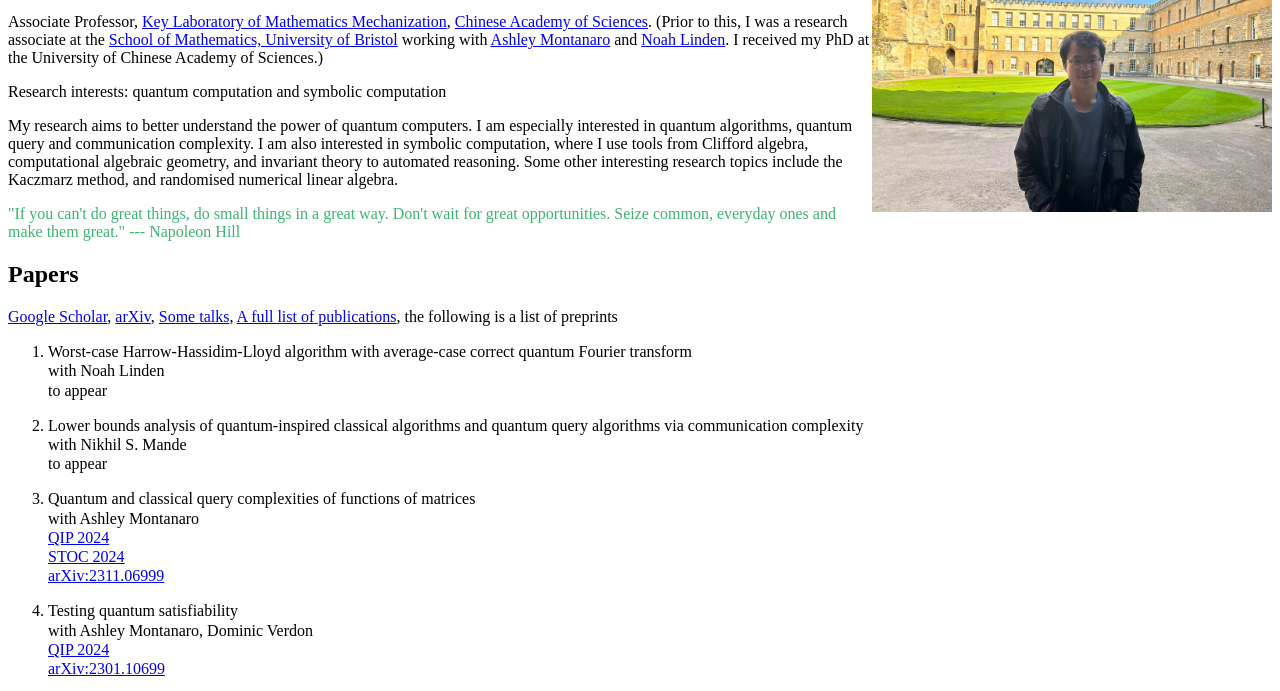
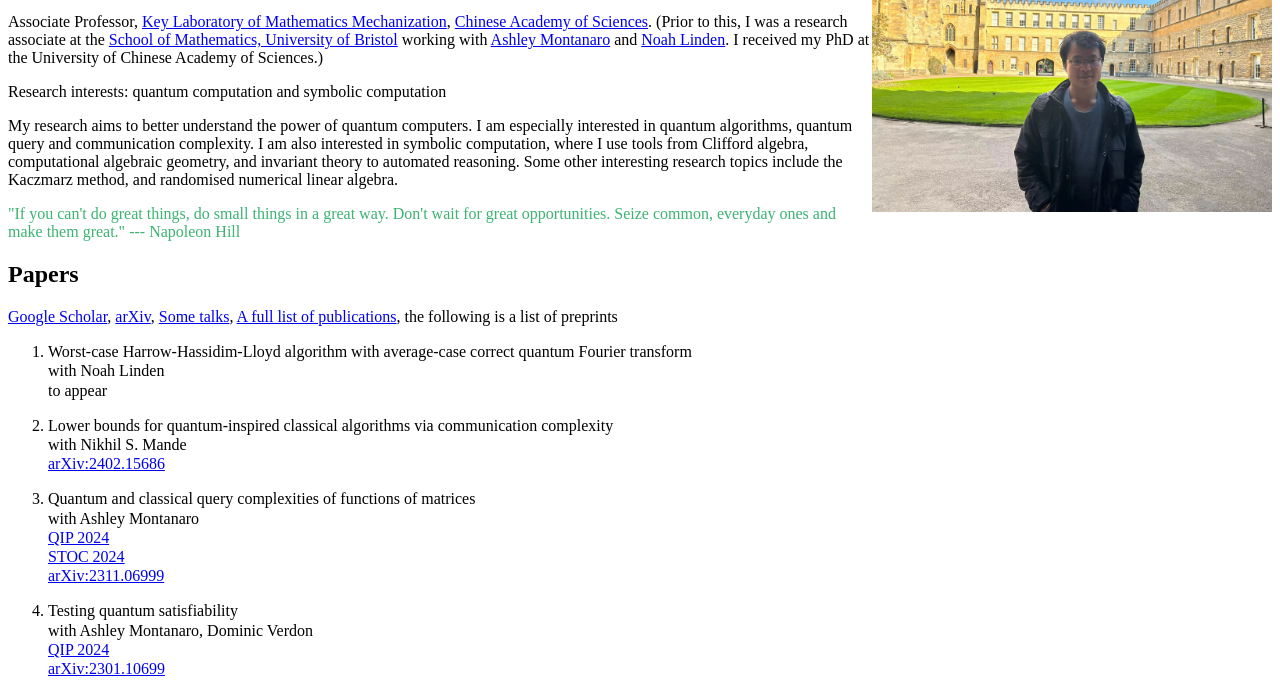
Before and after one commit to Changpeng-Shao/Changpeng-Shao.github.io, a plain HTML site: page index.html in a window 1280 px wide. Shown: the part 96-787 px from the top of the page. Drawn offline with Linux system fonts and the light colour scheme.

Commit message:
Update index.html

```diff
--- a/index.html
+++ b/index.html
@@ -64,10 +64,9 @@
 
           <li>
            <p class="small">
-                      Lower bounds analysis of quantum-inspired classical algorithms
-                        and quantum query algorithms via communication complexity <br>
+                      Lower bounds for quantum-inspired classical algorithms via communication complexity <br>
                       with Nikhil S. Mande <br>
-                      to appear  <br>
+                      <a href="https://arxiv.org/pdf/2402.15686.pdf">arXiv:2402.15686</a>
            </p>
            </li>
 
```
